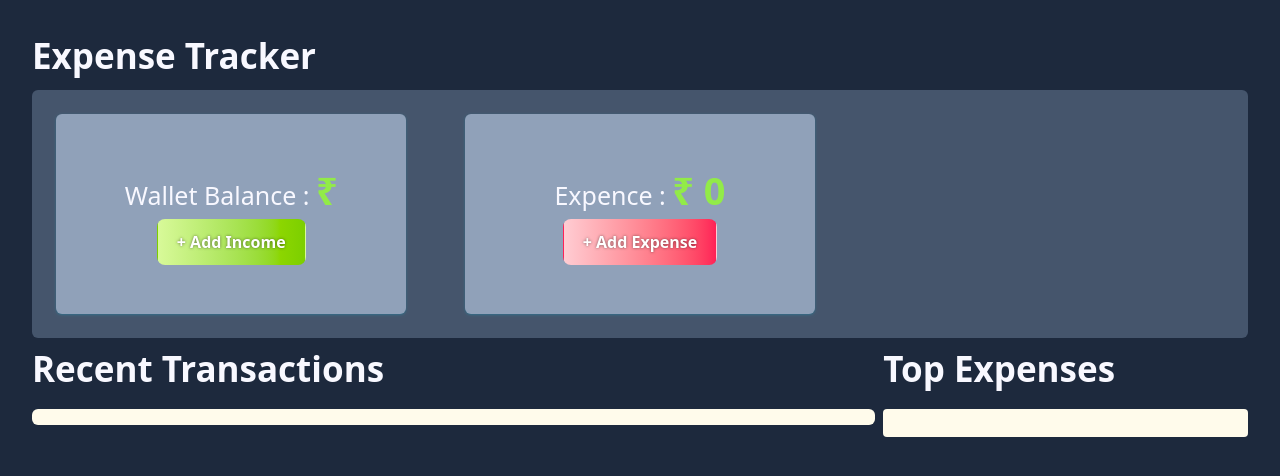
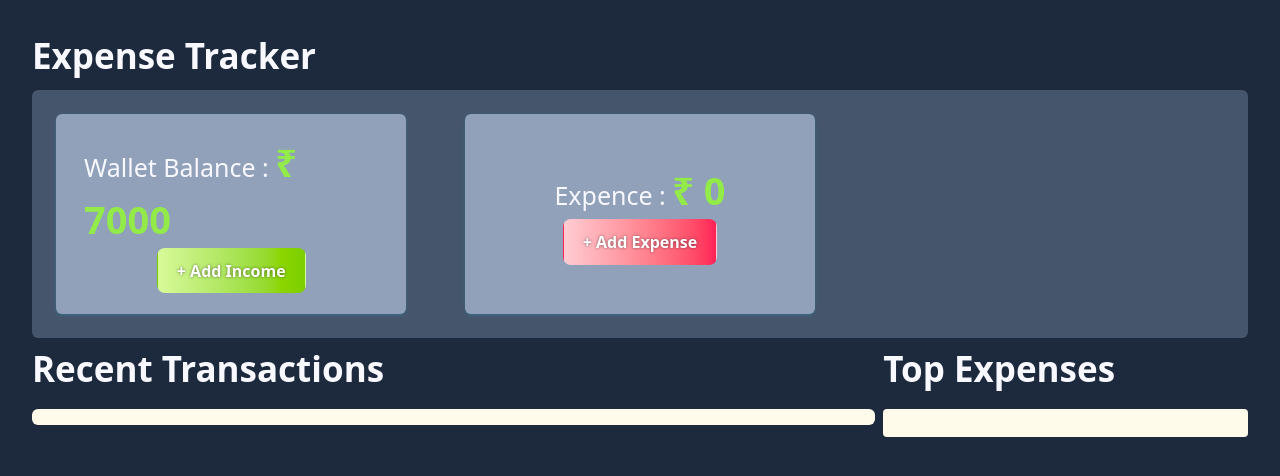
Before and after one commit to somgitreact/expenceTracker, a React (Vite) app: page / in a window 1280 px wide. Shown: the top 476 px of the page. Built offline with nearby package versions, Linux system fonts and the light colour scheme; some icons are missing.

Commit message:
upload fix add 4

```diff
--- a/src/component/Mainexpence.jsx
+++ b/src/component/Mainexpence.jsx
@@ -56,7 +56,7 @@ const sumExpance = topexpnc.reduce((previousValue, currentValue) => previousValu
 
 
         <Cardbox cssstyle="bg-linear-to-r from-lime-200 to-lime-500  text-gray-900 " btnTxt="+ Add Income" clkHand={() => openHandler('balance')}>
-           <div className='txtclass'>Wallet Balance : <span className='subtxt'>₹ {localStorage.getItem("balance")}</span></div>
+           <div className='txtclass'>Wallet Balance : <span className='subtxt'>₹ {localStorage.getItem("balance") || 7000}</span></div>
         </Cardbox>
         <Cardbox cssstyle="bg-linear-to-r from-rose-200 to-rose-500  text-gray-900" btnTxt="+ Add Expense" clkHand={() => openHandler('expense')}>
            <div className='txtclass'>Expence : <span className='subtxt'>₹ {sumExpance}</span></div>
```
